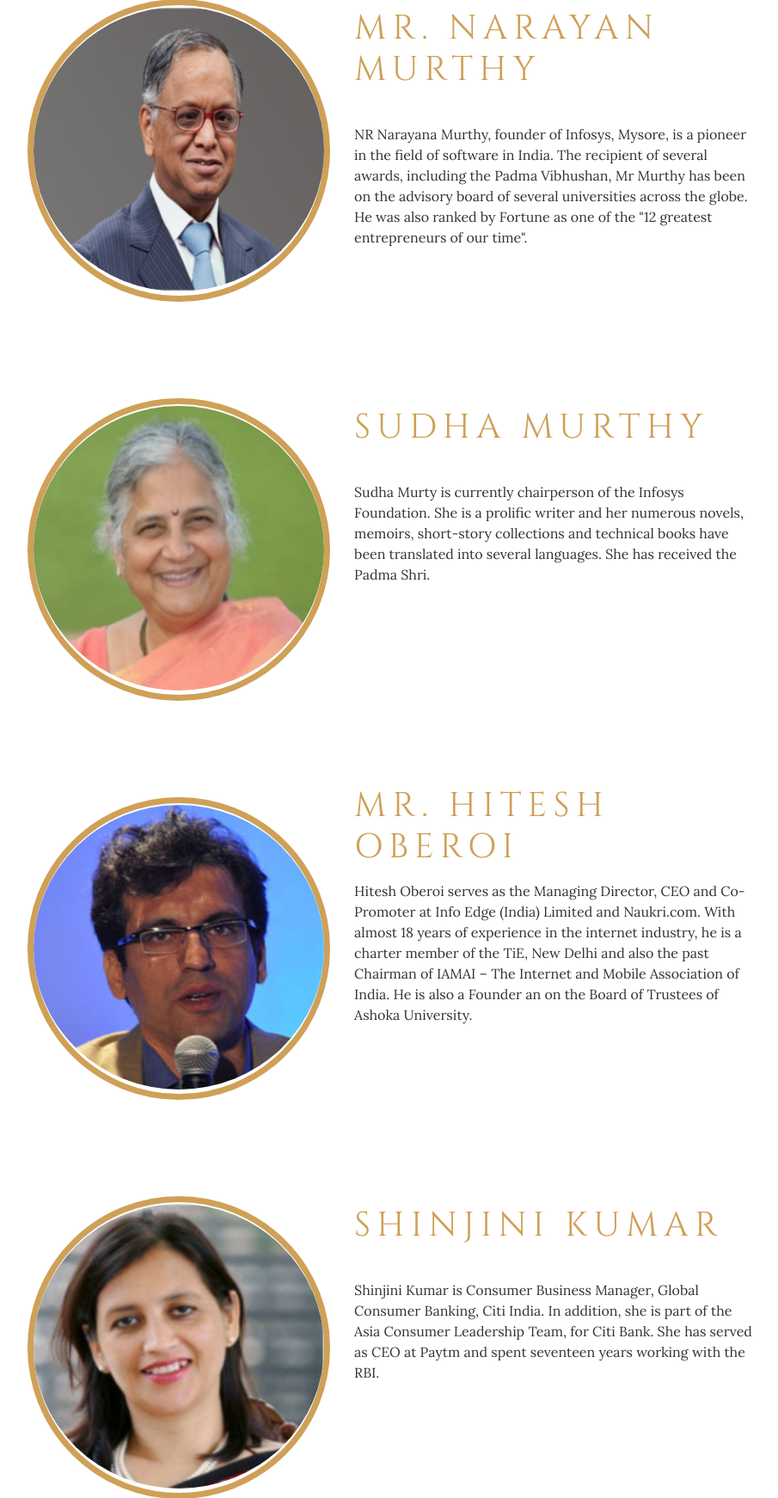
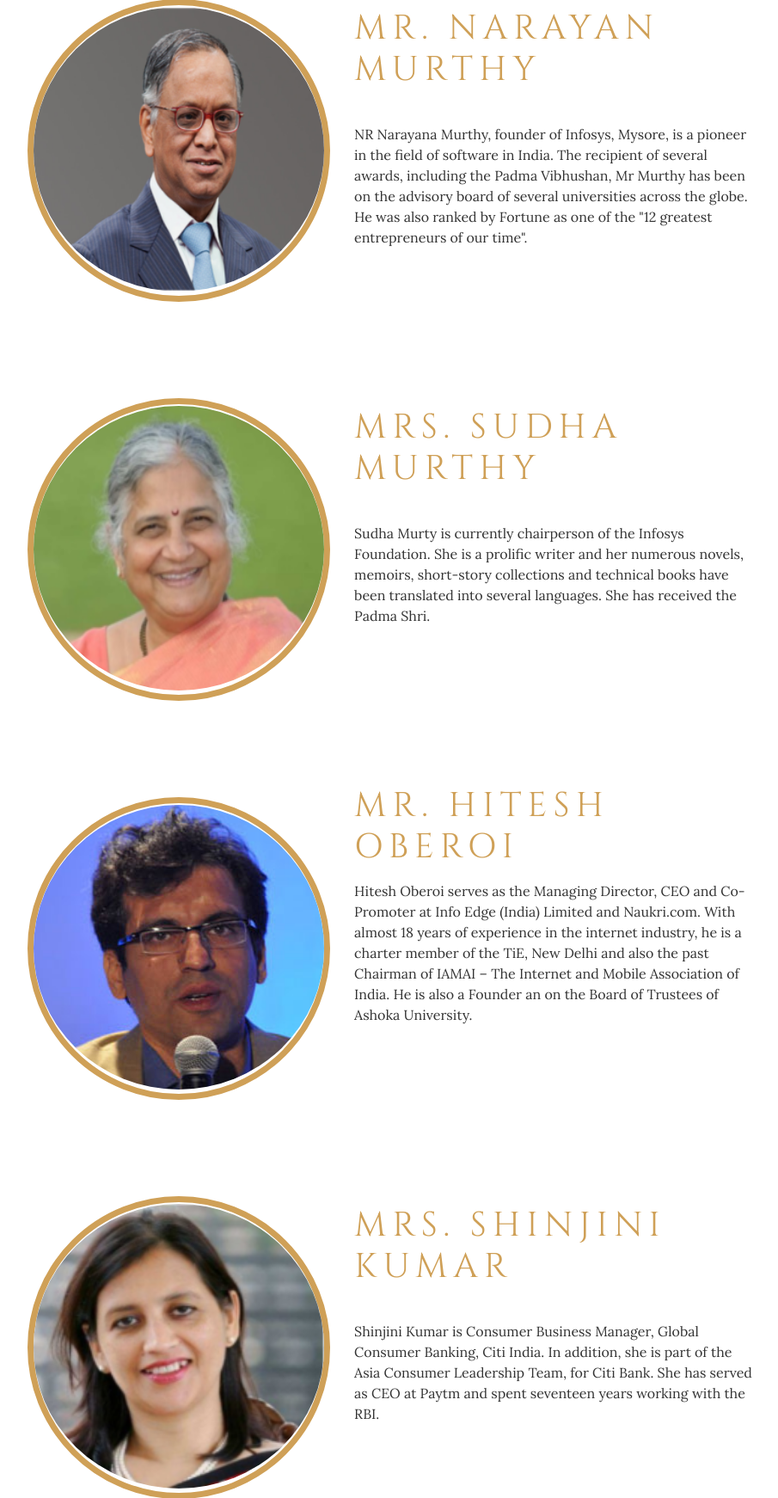
Before and after one commit to sonagrasumit/leadershipsummit, a PHP site: page /speakers.php in a window 1280 px wide. Shown: the part 1067-2809 px from the top of the page at 86% size, without its empty margins (190-1095 px from the left). Run offline with PHP 8.4, Linux system fonts and the light colour scheme.

Commit message:
Update speakers.php
Co-Authored-By: Sonagra Sumit <sonagrasumit@gmail.com>

```diff
--- a/speakers.php
+++ b/speakers.php
@@ -125,7 +125,7 @@
 
       <ul>
       <br>
-        <h1 id="headline" >Sudha Murthy</h1><br><br>
+        <h1 id="headline">Mrs. Sudha Murthy</h1><br><br>
         <p>Sudha Murty is currently chairperson of the Infosys Foundation. She is a prolific writer and her numerous novels, memoirs, short-story collections and technical books have been translated into several languages. She has received the Padma Shri.
         </p>
       </ul>
@@ -167,7 +167,7 @@
 
       <ul>
       <br>
-        <h1 id="headline" >Shinjini Kumar</h1><br><br>
+        <h1 id="headline" >Mrs. Shinjini Kumar</h1><br><br>
       <p>Shinjini Kumar is Consumer Business Manager, Global Consumer Banking, Citi India. In addition, she is part of the Asia Consumer Leadership Team, for Citi Bank. She has served as CEO at Paytm and spent seventeen years working with the RBI.
       </p>
       </ul>
@@ -228,7 +228,7 @@
 
       <ul>
       <br><br>
-        <h1 id="headline" >Anu Aga</h1><br><br>
+        <h1 id="headline" >Mrs. Anu Aga</h1><br><br>
         <p>Anu Aga is a renowned social worker and businesswoman. She was Chairperson of Thermax Limited, following which she directed her efforts towards social work. She serves on the Boards of Akanksha Foundation and Teach for All. Ms. Aga was awarded the Padma Shri in 2010 for her contribution to the social sector. </p>
       </ul>
 
@@ -269,7 +269,7 @@
 
       <ul>
       <br><br>
-        <h1 id="headline" >Shaheen Mistry</h1><br><br>
+        <h1 id="headline" >Mrs. Shaheen Mistry</h1><br><br>
         <p>Shaheen Mistri is an educator and CEO of Teach for India. She also founded and led Akanksha Foundation, a non-profit educational initiative. Ms. Mistri is an Ashoka Fellow and a Global Leader for Tomorrow at the World Economic Forum.</p>
 
       </ul>
@@ -424,7 +424,7 @@
 
       <ul>
       <br>
-        <h1 id="headline" >Mr Utpal Sheth</h1><br>
+        <h1 id="headline" >Mr. Utpal Sheth</h1><br>
        <p> Mr. Utpal Sheth serves as the Chief Executive Officer at Rare Enterprises and is responsible for Investment Management, Risk Management and Institutionalization. He has been a faculty member at the BSE Training Institute, UTI Institute of Capital Market, National Institute of Financial Management, IIS Institute of Management (a JV with ENPC, France) and other such organizations.     </p>
       </ul>
 
@@ -444,7 +444,7 @@
 
       <ul>
       <br>
-        <h1 id="headline" >Manju Dhasmana</h1><br>
+        <h1 id="headline">Mrs. Manju Dhasmana</h1><br>
         <p>Manju Dhasmana is the Lead - Community Affairs/Corporate Social Responsibility at Microsoft India. She has more than 19 years of experience in civic and social impact initiatives, having previously worked with organisations such as Oxfam and United Nations Development Programme (UNDP). She has been recognised with various industry accolades and featured in 100 Most Impactful CSR leaders at World CSR Congress.</p>
       </ul>
 
@@ -464,7 +464,7 @@
     <div id="speaker-info">
 
       <ul>
-        <h1 id="headline" >Rajrishi Singhal</h1>
+        <h1 id="headline">Mrs. Rajrishi Singhal</h1>
 
       </ul>
 
```
